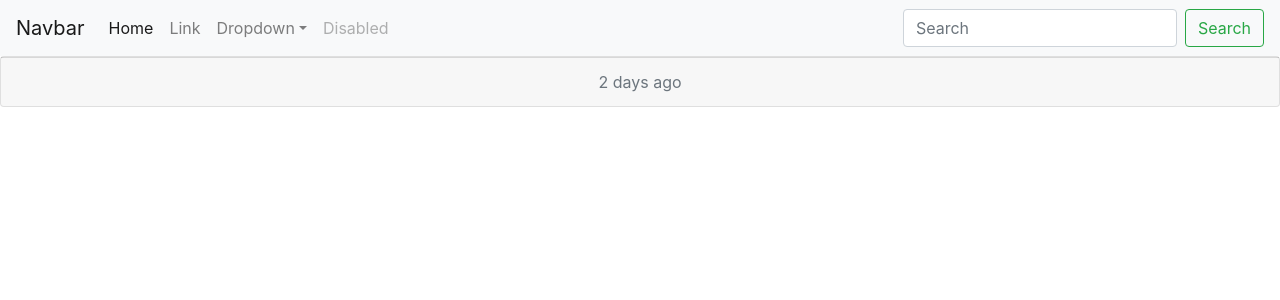
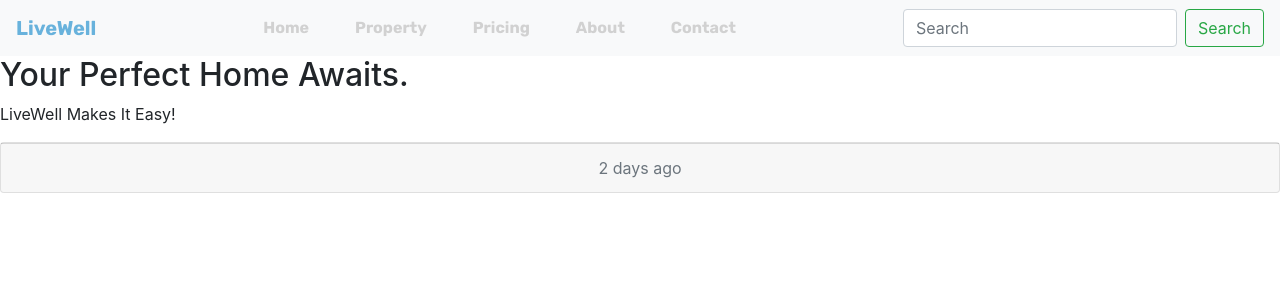
Before and after one commit to deepsshinde/LiveWell_FrontEnd, a React (Create React App) app: page / in a window 1280 px wide. Shown: the top 300 px of the page. Built offline with nearby package versions, Linux system fonts and the light colour scheme.

Commit message:
commited

```diff
--- a/src/App.tsx
+++ b/src/App.tsx
@@ -2,6 +2,7 @@ import React from "react";
 import logo from "./logo.svg";
 import "./App.css";
 import Home from "./Componets/Home";
+
 
 function App() {
   return <Home />;
--- /dev/null
+++ b/src/Componets/HeroSection/HeroSection.css
@@ -0,0 +1,26 @@
+/* HeroSection.css */
+.hero {
+    position: relative;
+    padding: 80px 20px;
+    background-image: url('/path/to/your-image.jpg'); /* Replace with actual path */
+    background-size: cover;
+    background-position: center;
+    color: #333;
+    text-align: left;
+  }
+
+  .hero h2 {
+    font-size: 36px;
+    font-weight: bold;
+    margin-bottom: 10px;
+  }
+
+  .hero p {
+    font-size: 20px;
+    color: #555;
+  }
+
+  .hero span {
+    font-size: 16px;
+    color: #aaa;
+  }
--- /dev/null
+++ b/src/Componets/HeroSection/HeroSection.tsx
@@ -0,0 +1,12 @@
+import React from 'react';
+
+const HeroSection: React.FC = () => {
+  return (
+    <section className="hero">
+      <h2>Your Perfect Home Awaits.</h2>
+      <p>LiveWell Makes It Easy!</p>
+    </section>
+  );
+};
+
+export default HeroSection;
--- a/src/Componets/Home.tsx
+++ b/src/Componets/Home.tsx
@@ -1,11 +1,13 @@
 import React from "react";
-import Navbar from "./Navbar";
+import Navbar from "./Navbar/Navbar";
+import HeroSection from "./HeroSection/HeroSection";
 import Footer from "./Footer";
 import Main from "./Main";
 function Home() {
   return (
     <>
       <Navbar />
+      <HeroSection />
       <Main />
       <Footer />
     </>
--- a/src/Componets/Navbar.tsx
+++ /dev/null
@@ -1,81 +0,0 @@
-import React from "react";
-function Navbar() {
-  return (
-    <nav className="navbar navbar-expand-lg navbar-light bg-light">
-      <a className="navbar-brand" href="#">
-        Navbar
-      </a>
-      <button
-        className="navbar-toggler"
-        type="button"
-        data-toggle="collapse"
-        data-target="#navbarSupportedContent"
-        aria-controls="navbarSupportedContent"
-        aria-expanded="false"
-        aria-label="Toggle navigation"
-      >
-        <span className="navbar-toggler-icon"></span>
-      </button>
-
-      <div className="collapse navbar-collapse" id="navbarSupportedContent">
-        <ul className="navbar-nav mr-auto">
-          <li className="nav-item active">
-            <a className="nav-link" href="#">
-              Home <span className="sr-only">(current)</span>
-            </a>
-          </li>
-          <li className="nav-item">
-            <a className="nav-link" href="#">
-              Link
-            </a>
-          </li>
-          <li className="nav-item dropdown">
-            <a
-              className="nav-link dropdown-toggle"
-              href="#"
-              id="navbarDropdown"
-              role="button"
-              data-toggle="dropdown"
-              aria-haspopup="true"
-              aria-expanded="false"
-            >
-              Dropdown
-            </a>
-            <div className="dropdown-menu" aria-labelledby="navbarDropdown">
-              <a className="dropdown-item" href="#">
-                Action
-              </a>
-              <a className="dropdown-item" href="#">
-                Another action
-              </a>
-              <div className="dropdown-divider"></div>
-              <a className="dropdown-item" href="#">
-                Something else here
-              </a>
-            </div>
-          </li>
-          <li className="nav-item">
-            <a className="nav-link disabled" href="#">
-              Disabled
-            </a>
-          </li>
-        </ul>
-        <form className="form-inline my-2 my-lg-0">
-          <input
-            className="form-control mr-sm-2"
-            type="search"
-            placeholder="Search"
-            aria-label="Search"
-          />
-          <button
-            className="btn btn-outline-success my-2 my-sm-0"
-            type="submit"
-          >
-            Search
-          </button>
-        </form>
-      </div>
-    </nav>
-  );
-}
-export default Navbar;
--- /dev/null
+++ b/src/Componets/Navbar/Navbar.css
@@ -0,0 +1,41 @@
+/* Style for the navbar container */
+@import url('https://fonts.googleapis.com/css2?family=Rubik:wght@700&display=swap');
+
+.bg{
+    color: #e2e2e2;
+}
+.navbar-container {
+    display: flex;
+    justify-content: space-between;
+    align-items: center;
+    width: 100%;
+  }
+
+  /* Center the nav items */
+  .center-nav-items {
+    flex-grow: 1;
+    display: flex;
+    justify-content: center;
+
+  }
+
+  /* Optional styling to adjust the navbar-brand or other items */
+  .navbar-brand {
+    margin-right: auto;
+    font-family: 'rubik', sans-serif;
+    font-size: 700;
+  }
+
+  .navbar-nav {
+    display: flex;
+    justify-content: center;
+    list-style: none;
+  }
+
+  .navbar-nav .nav-item {
+    margin: 0 15px; /* Add some spacing between nav items */
+  }
+
+  .form-inline {
+    margin-left: auto;
+  }
--- /dev/null
+++ b/src/Componets/Navbar/Navbar.tsx
@@ -0,0 +1,64 @@
+import React from "react";
+import './Navbar.css'; // Import your custom CSS
+
+function Navbar() {
+  return (
+    <nav className="navbar navbar-expand-lg  bg-light">
+      <div className="navbar-container">
+        {/* Left-aligned: Brand */}
+        <a className="navbar-brand" href="#" style = {{color: '#68B2DC'}}>
+          LiveWell
+        </a>
+
+        {/* Center-aligned: Navigation items */}
+        <div className="center-nav-items">
+          <ul className="navbar-nav">
+            <li className="nav-item active">
+              <a className="nav-link" href="#" style = {{color:'#D1D1D1', fontFamily:'Rubik'}}>
+                Home <span className="sr-only">(current)</span>
+              </a>
+            </li>
+            <li className="nav-item">
+              <a className="nav-link" href="#"style = {{color:'#D1D1D1', fontFamily:'Rubik'}}>
+                Property
+              </a>
+            </li>
+            <li className="nav-item">
+              <a className="nav-link" href="#"style = {{color:'#D1D1D1', fontFamily:'Rubik'}}>
+                Pricing
+              </a>
+            </li>
+            <li className="nav-item">
+              <a className="nav-link" href="#"style = {{color:'#D1D1D1', fontFamily:'Rubik'}}>
+                About
+              </a>
+            </li>
+            <li className="nav-item">
+              <a className="nav-link" href="#"style = {{color:'#D1D1D1', fontFamily:'Rubik'}}>
+                Contact
+              </a>
+            </li>
+          </ul>
+        </div>
+
+        {/* Right-aligned: Search form */}
+        <form className="form-inline my-2 my-lg-0">
+          <input
+            className="form-control mr-sm-2"
+            type="search"
+            placeholder="Search"
+            aria-label="Search"
+          />
+          <button
+            className="btn btn-outline-success my-2 my-sm-0"
+            type="submit"
+          >
+            Search
+          </button>
+        </form>
+      </div>
+    </nav>
+  );
+}
+
+export default Navbar;
```
